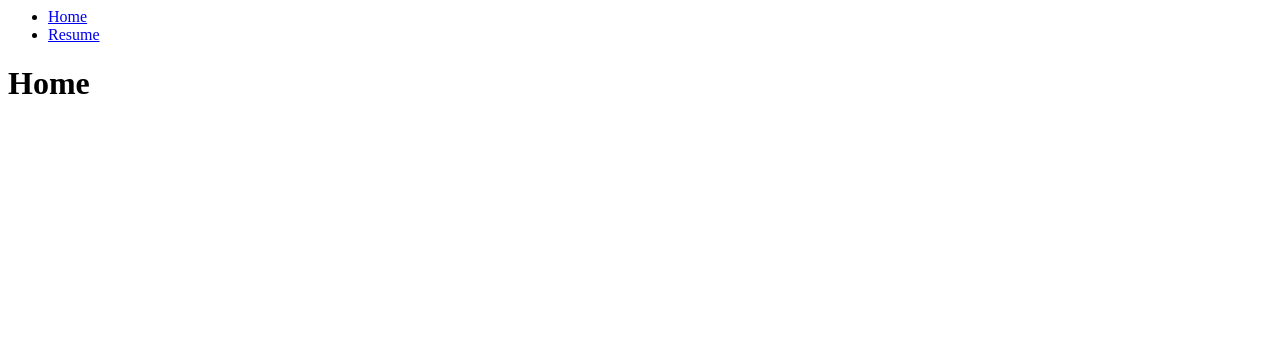
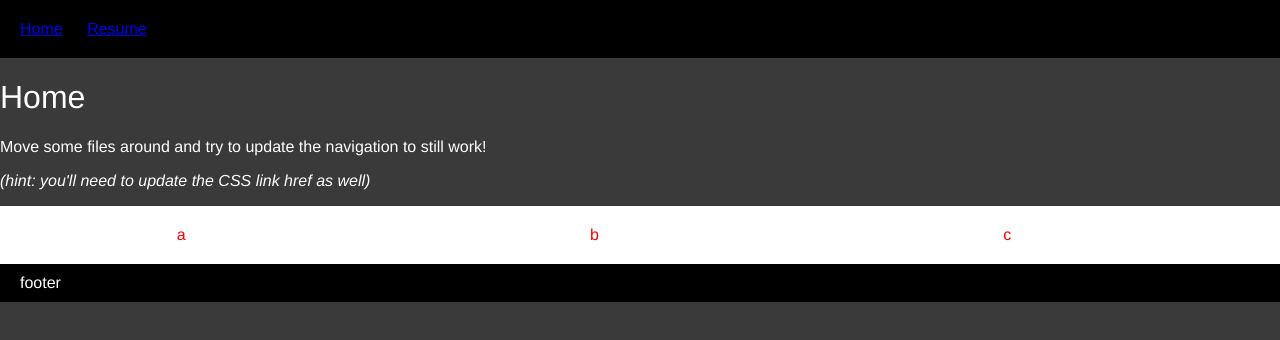
Before and after one commit to benainley01/benainley01.github.io, a plain HTML site: page index.html in a window 1280 px wide. Drawn offline with Linux system fonts and the light colour scheme.

Commit message:
Messed around with css and created links to multiple pages

```diff
--- a/css/index.css
+++ b/css/index.css
@@ -0,0 +1,55 @@
+body {
+  color: white;
+  background: rgb(58, 58, 58);
+  font-family: Helvetica;
+  margin: 0;
+  padding: 0;
+}
+
+header {
+  background: black;
+  padding: 20px;
+}
+
+section {
+  background: white;
+  color: grey;
+  padding: 20px;
+  display: flex;
+  flex-direction: row;
+}
+
+div {
+  color: red;
+  margin: auto;
+  width: 100px;
+}
+
+ul {
+  margin: 0px;
+  padding: 0px;
+  list-style-type: none;
+}
+
+li {
+  display: inline-block;
+  margin-right: 20px;
+}
+
+footer {
+  background: black;
+  padding: 10px 20px;
+}
+
+h1 {
+  display: block;
+  /*
+  font-size: 2em;
+  margin-top: 0.67em;
+  margin-bottom: 0.67em;
+  margin-left: 0;
+  margin-right: 0;
+  */
+  font-weight: lighter;
+  color: white;
+}
--- a/index.html
+++ b/index.html
@@ -1,4 +1,6 @@
-<head> </head>
+<head>
+  <link rel="stylesheet" href = css/index.css>
+</head>
 
 <body>
   <header>
@@ -10,4 +12,15 @@
     </nav>
   </header>
   <h1>Home</h1>
+  <p>Move some files around and try to update the navigation to still work!</p>
+  <p>
+    <em>(hint: you'll need to update the CSS link href as well)</em>
+  </p>
+  <section>
+    <div>a</div>
+    <div>b</div>
+    <div>c</div>
+  </section>
 </body>
+
+<footer>footer</footer>
```
Also changed, not shown: resume.html (+10 -2 lines).
